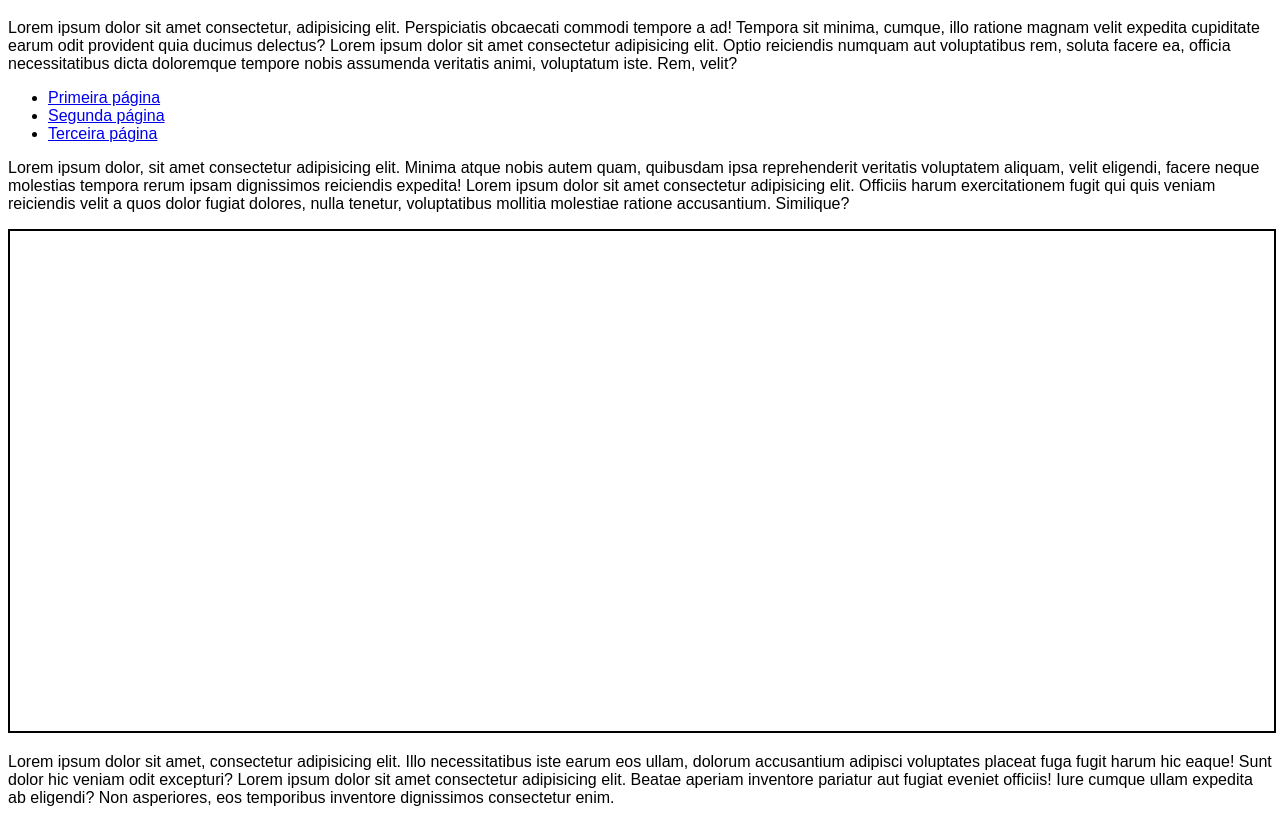
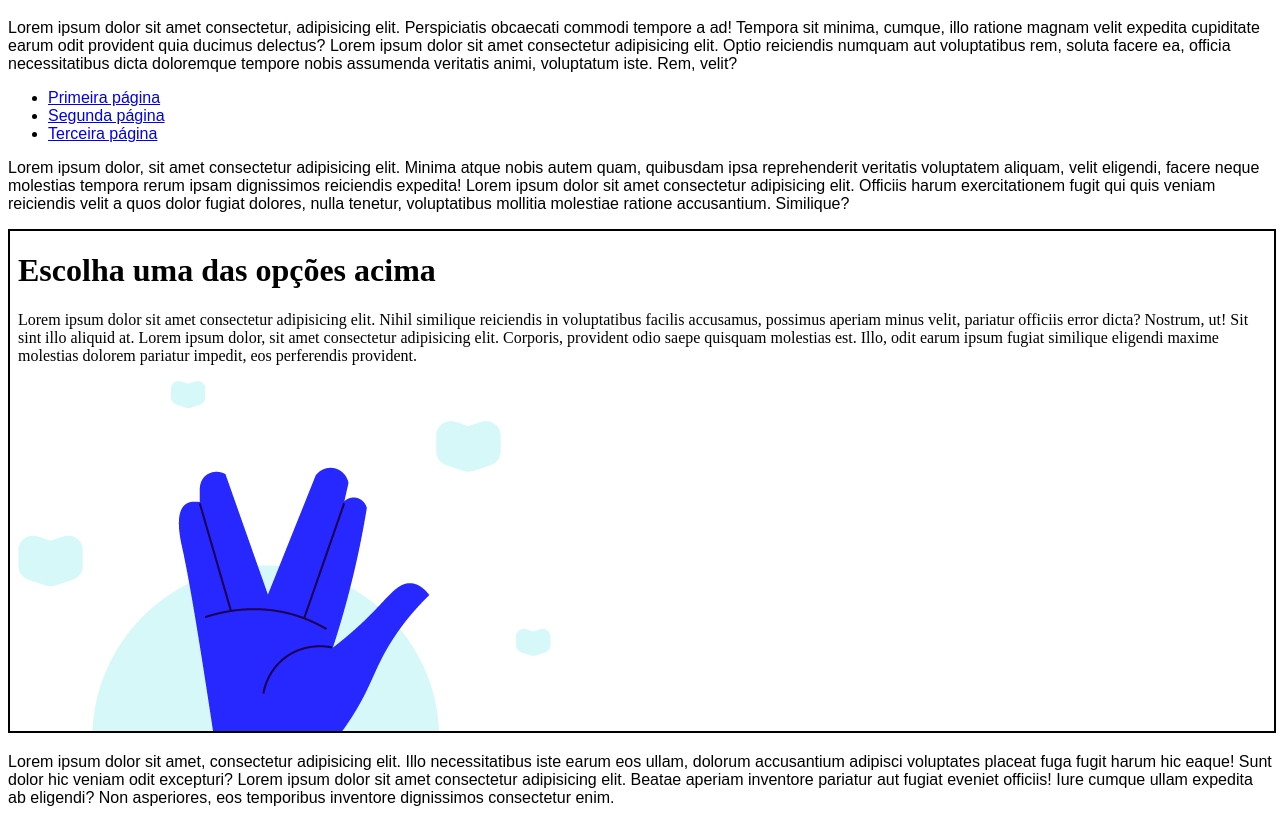
Before and after one commit to edugriebler/html-css, a plain HTML site: page Exercícios/ex024/iframe003.html in a window 1280 px wide. Shown: the part 61-884 px from the top of the page. Drawn offline with Linux system fonts and the light colour scheme.

Commit message:
exercicio iframe003

```diff
--- a/Exercícios/ex024/iframe003.html
+++ b/Exercícios/ex024/iframe003.html
@@ -28,7 +28,7 @@
 
     <p>Lorem ipsum dolor, sit amet consectetur adipisicing elit. Minima atque nobis autem quam, quibusdam ipsa reprehenderit veritatis voluptatem aliquam, velit eligendi, facere neque molestias tempora rerum ipsam dignissimos reiciendis expedita! Lorem ipsum dolor sit amet consectetur adipisicing elit. Officiis harum exercitationem fugit qui quis veniam reiciendis velit a quos dolor fugiat dolores, nulla tenetur, voluptatibus mollitia molestiae ratione accusantium. Similique?</p>
 
-    <iframe name="frame" src="" frameborder="0">
+    <iframe name="frame" srcdoc="<h1>Escolha uma das opções acima</h1><p>Lorem ipsum dolor sit amet consectetur adipisicing elit. Nihil similique reiciendis in voluptatibus facilis accusamus, possimus aperiam minus velit, pariatur officiis error dicta? Nostrum, ut! Sit sint illo aliquid at. Lorem ipsum dolor, sit amet consectetur adipisicing elit. Corporis, provident odio saepe quisquam molestias est. Illo, odit earum ipsum fugiat similique eligendi maxime molestias dolorem pariatur impedit, eos perferendis provident.</p><img src='imagens/ativo-11.png'>" frameborder="0">
         <p>Infelizmente seu navegador não é compatível com isso.</p>
     </iframe>
 
```
Also changed, not shown: Exercícios/ex024/imagens/ativo-11.png (added).
